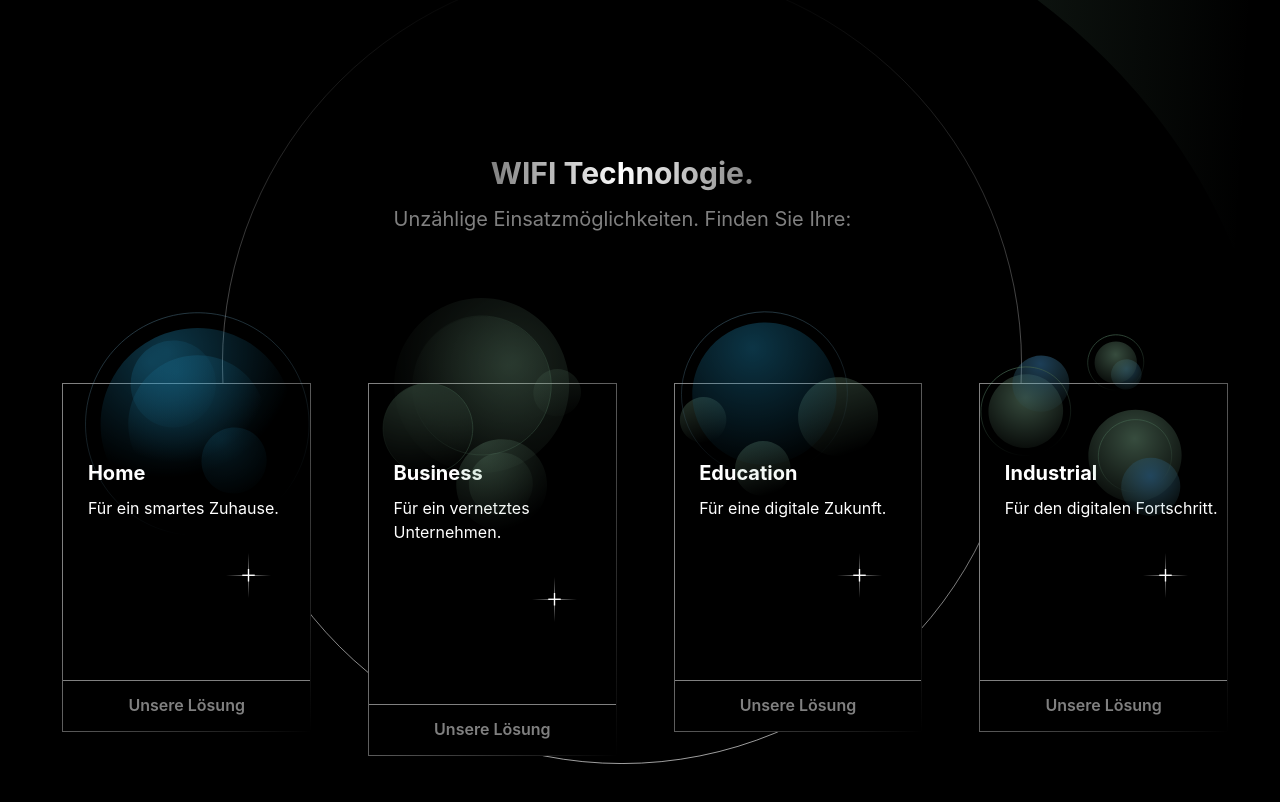
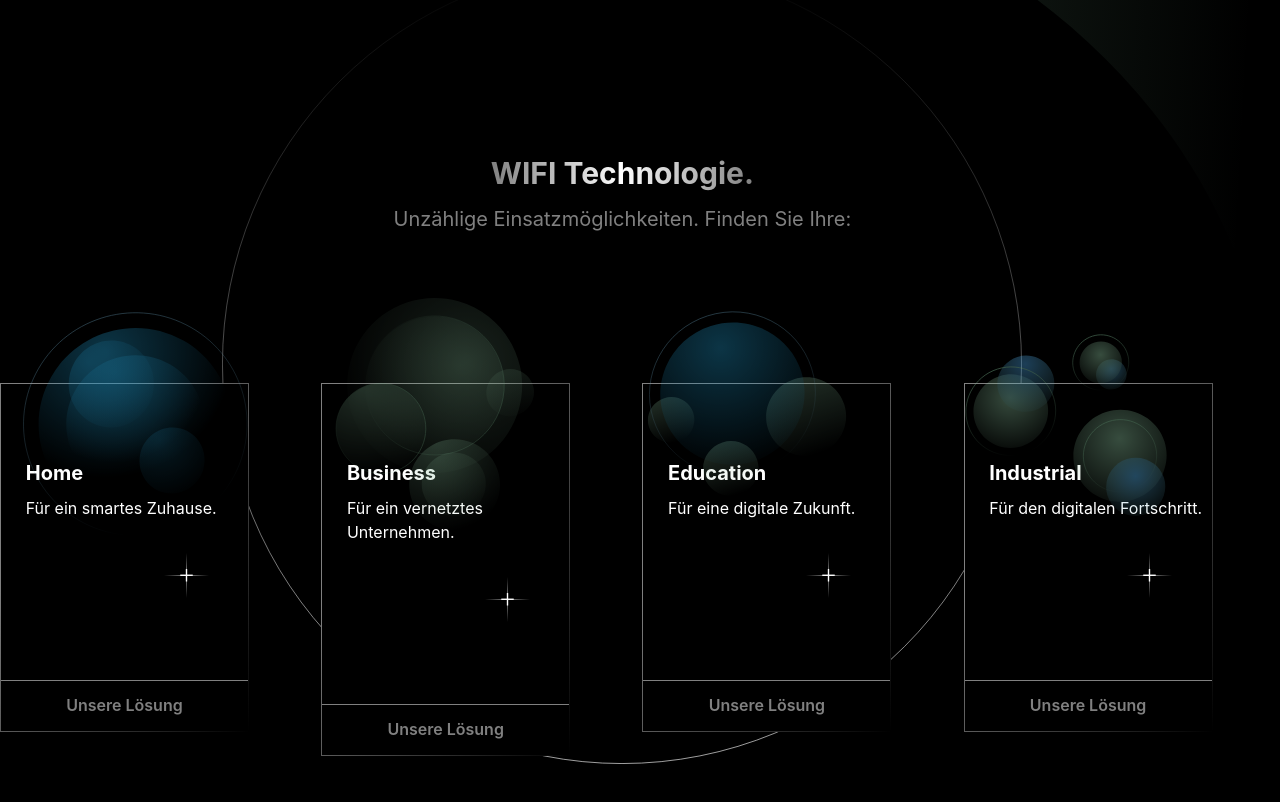
Before and after one commit to tw4/web-page-06, a React (Create React App) app in the folder web/: page / in a window 1280 px wide. Shown: the part 906-1708 px from the top of the page. Built offline with nearby package versions, Linux system fonts and the light colour scheme.

Commit message:
code edit

```diff
--- a/web/src/ui-library/components/SectionTwo.tsx
+++ b/web/src/ui-library/components/SectionTwo.tsx
@@ -14,10 +14,10 @@ import card4 from '../../assets/images/card4.svg'
 
 
 interface IProps {
-  changeLink:(newLink:string) => void
+  changeLink: (newLink: string) => void
 }
 
-const SectionTwo:React.FC<IProps> = ({changeLink}) => {
+const SectionTwo: React.FC<IProps> = ({ changeLink }) => {
   return (
     <Box
       id='2'
@@ -50,7 +50,6 @@ const SectionTwo:React.FC<IProps> = ({changeLink}) => {
         </Text>
       </VStack>
         <SimpleGrid
-        marginLeft='5%'
           columns={[2, null, 4]}
           spacing={10}
         >
```
Lines whose indentation alone changed are shown as unchanged.
